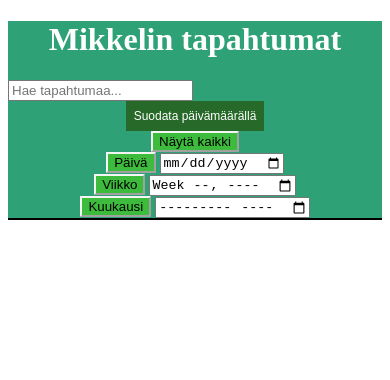
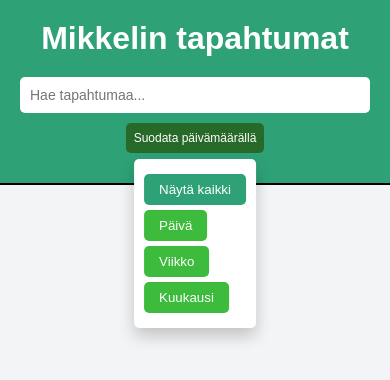
Before and after one commit to elisaliukkonen/naytto-OHJ, a plain HTML site: page Haku.html in a window 390 px wide. Both pictures are taken after a click on the button "Suodata päivämäärällä". Drawn offline with Linux system fonts and the light colour scheme.

Commit message:
Updated tyyli.css

```diff
--- a/tyyli.css
+++ b/tyyli.css
@@ -1,3 +1,46 @@
+* {
+  margin: 0;
+  padding: 0;
+  box-sizing: border-box;
+}
+
+body {
+  font-family: Arial, sans-serif;
+  background: #f3f4f6;
+  color: #222;
+}
+
+header {
+  position: sticky;
+  top: 0;
+  z-index: 100;
+  background: linear-gradient(135deg, #2ea177, #2ea177);
+  color: white;
+  padding: 20px;
+  border-bottom: 2px solid black;
+}
+
+h1 {
+  text-align: center;
+  margin-bottom: 20px;
+}
+
+.header-controls {
+  display: flex;
+  justify-content: center;
+  gap: 10px;
+  flex-wrap: wrap;
+  margin-bottom: 10px;
+}
+
+.search-input {
+  padding: 10px;
+  font-size: 14px;
+  border: none;
+  border-radius: 5px;
+  width: 250px;
+}
+
 .dropbtn {
   background-color: #09b173;
   color: white;
@@ -5,69 +48,99 @@
   font-size: 12px;
   border: none;
   cursor: pointer;
+  border-radius: 5px;
 }
-.dropbtn:hover, .dropbtn:focus {
+
+.dropbtn:hover,
+.dropbtn:focus {
   background-color: #276929;
 }
+
 .dropdown {
   position: relative;
-  text-align: inline-block;
+  display: inline-block;
   text-align: center;
 }
-.dropdown-sisältö {
+
+.dropdown-content {
   display: none;
   position: absolute;
   top: calc(100% + 6px);
-  left: 58%;
+  left: 50%;
   transform: translateX(-50%);
   background-color: white;
+  width: max-content;
   min-width: 85px;
-  width: max-content;
   overflow: auto;
   z-index: 1;
+  box-shadow: 0 8px 16px rgba(0,0,0,0.2);
+  border-radius: 5px;
+  padding: 10px;
 }
-.show {display: block;}
 
-.Filter .date-picker {
-  display:none; align-items:center; gap:8px; margin-top:6px
+.show {
+  display: block;
+}
+
+.filter-row {
+  display: flex;
+  align-items: center;
+  gap: 10px;
+  margin: 5px 0;
+}
+
+.filter-row button {
+  background-color: rgb(60, 187, 60);
+  color: white;
+  border: none;
+  padding: 8px 15px;
+  border-radius: 5px;
+  cursor: pointer;
+}
+
+.filter-row button:hover {
+  background-color: rgb(50, 167, 50);
+}
+
+.filter-row button.active {
+  background-color: #2ea177;
+}
+
+.date-picker,
+.time-picker {
+  display: none;
+  padding: 5px;
+  border: 1px solid #ccc;
+  border-radius: 3px;
 }
 
 .btn-aika {
   display: none;
-  margin-left: 8px;
   background-color: rgb(60, 187, 60);
-  border-radius: 1px;
-  border-color: whitesmoke;
+  color: white;
+  padding: 8px 15px;
+  border: none;
+  border-radius: 5px;
+  cursor: pointer;
 }
 
-.time-picker {
-  display: none;
-  margin-left: 6px;
+.container {
+  max-width: 1200px;
+  margin: 0 auto;
+  padding: 20px;
 }
 
-.Haku {
-  margin-right: 10px;
-  text-align: center;
-  width: 250px;
-  height: 25px;
+@media (max-width: 768px) {
+  .search-input {
+    width: 100%;
+  }
+
+  .header-controls {
+    flex-direction: column;
+    align-items: stretch;
+  }
+
+  .filter-row {
+    flex-wrap: wrap;
+  }
 }
-
-h1 {
-  text-align: center;
-}
-
-.btn {
-  background-color: rgb(60, 187, 60);
-  border-radius: 1px;
-  border-color: whitesmoke;
-}
-
-header {
-  position: sticky;
-  top: 0;
-  z-index: 100;
-  background-color: #f2f2f2;
-  background: linear-gradient(135deg, #2ea177, #2ea177);
-  color: white;
-  border-bottom: black 2px solid;
-}
```
